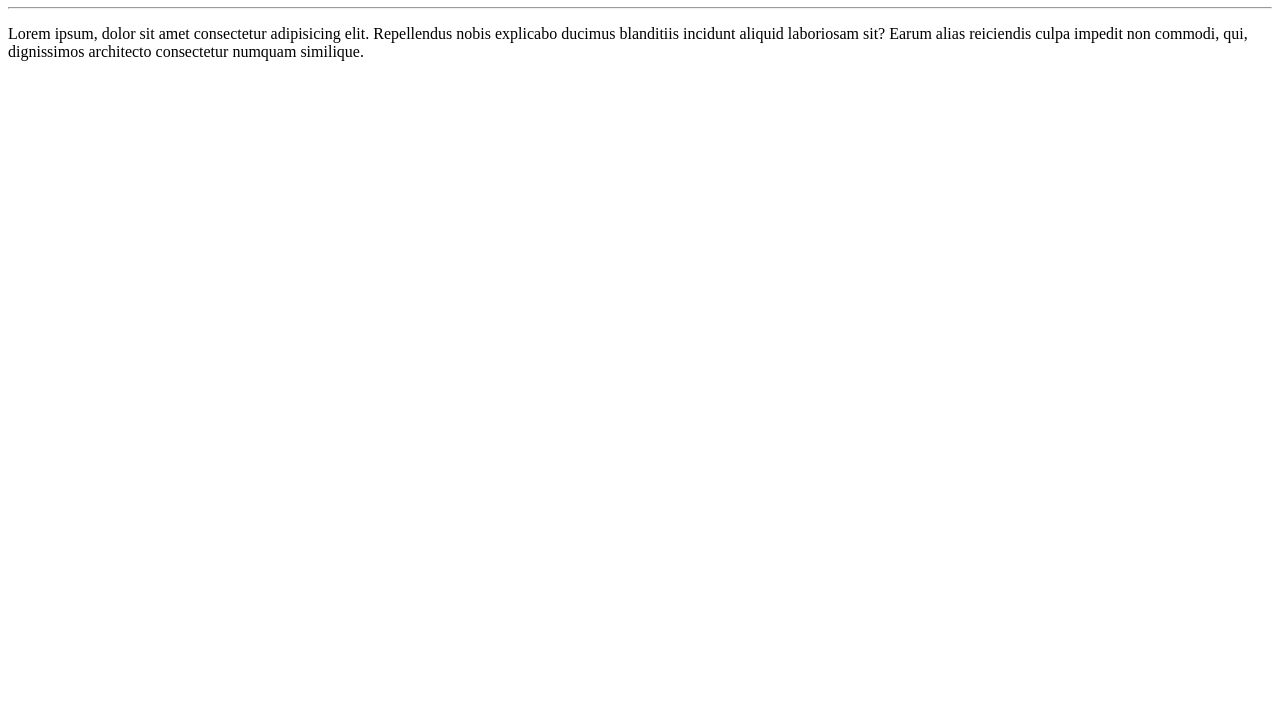
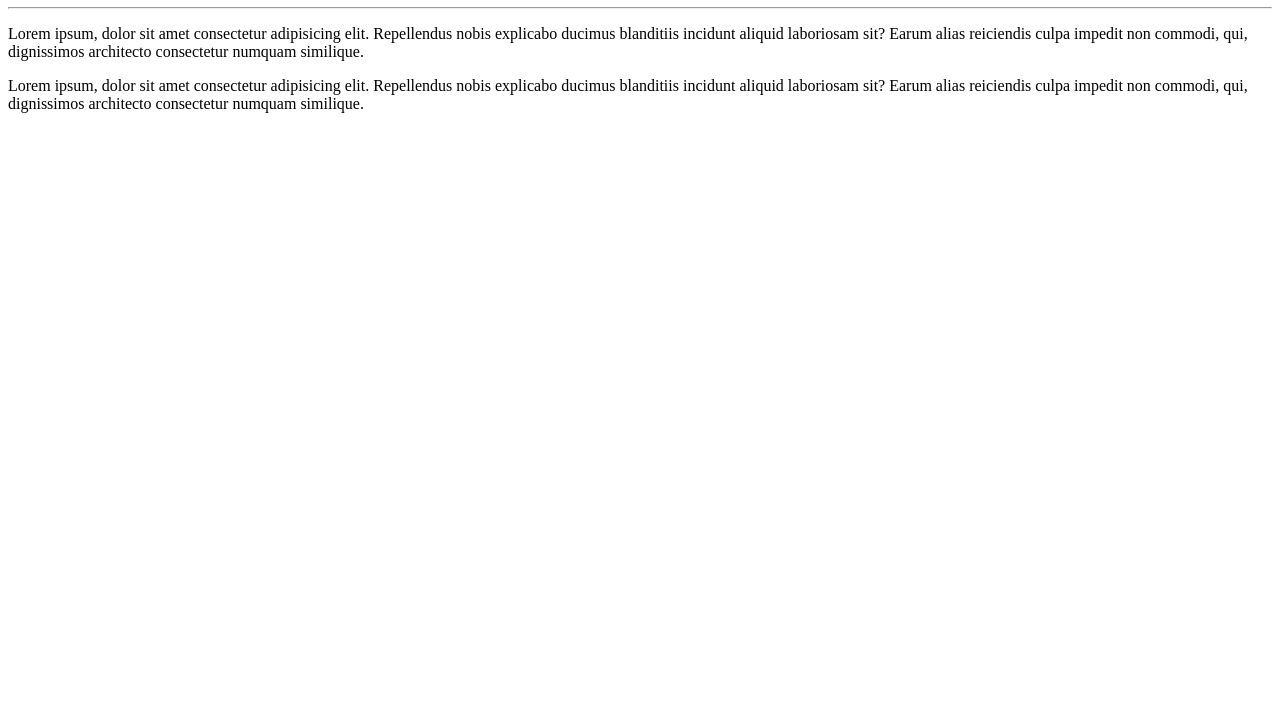
Before and after one commit to ViniciusAlvesz/Ola-Mundo, a plain HTML site: page Site-Teste/Index.html in a window 1280 px wide. Shown: the part 73-800 px from the top of the page. Drawn offline with Linux system fonts and the light colour scheme.

Commit message:
Ctrl + M Teste (Auto Push)

```diff
--- a/Site-Teste/Index.html
+++ b/Site-Teste/Index.html
@@ -9,5 +9,6 @@
     <h1>Olá, mundo!</h1>
     <hr>
     <p>Lorem ipsum, dolor sit amet consectetur adipisicing elit. Repellendus nobis explicabo ducimus blanditiis incidunt aliquid laboriosam sit? Earum alias reiciendis culpa impedit non commodi, qui, dignissimos architecto consectetur numquam similique.</p>
+    <p>Lorem ipsum, dolor sit amet consectetur adipisicing elit. Repellendus nobis explicabo ducimus blanditiis incidunt aliquid laboriosam sit? Earum alias reiciendis culpa impedit non commodi, qui, dignissimos architecto consectetur numquam similique.</p>
 </body>
 </html>
```
